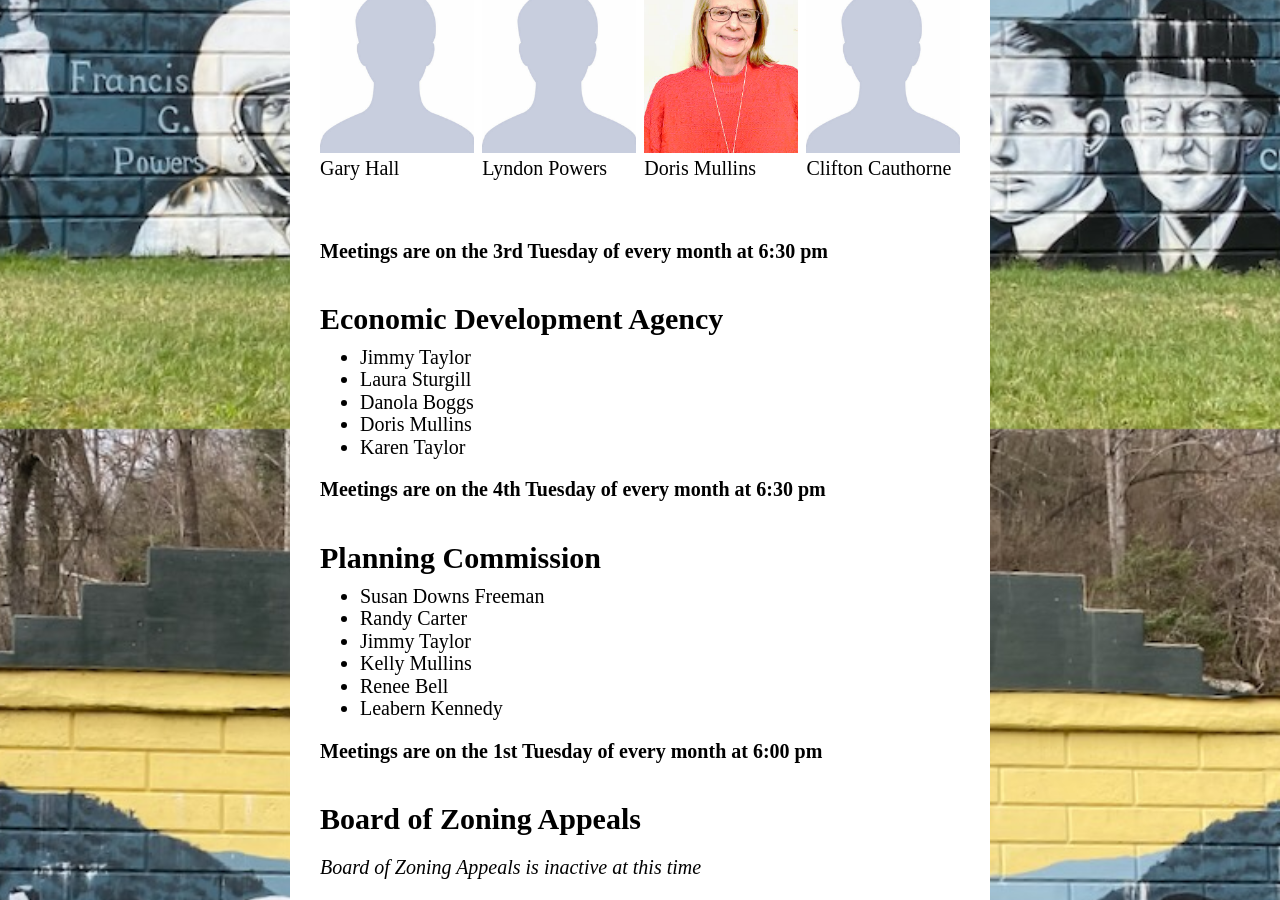
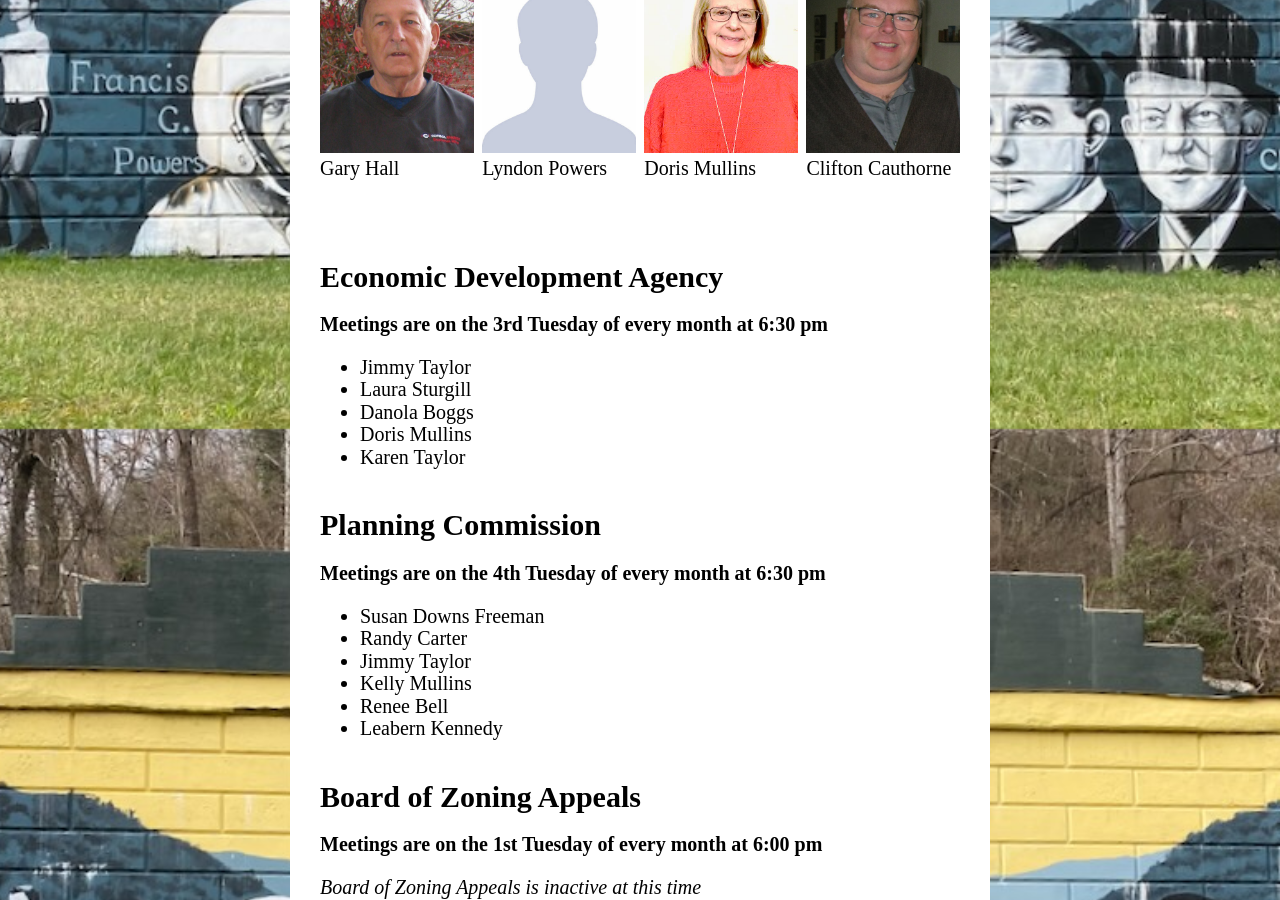
Before and after one commit to poundva/poundva.github.io, a Jekyll site: the page built from index.html, in a window 1280 px wide and 900 px high, scrolled down 1371 px. Built offline with Jekyll 4.4.1, drawn with Linux system fonts in a browser that asks for light colours; some web fonts are replaced; some of the changed text lies outside the part shown.

Commit message:
Content Update

```diff
--- a/index.html
+++ b/index.html
@@ -6,13 +6,13 @@ title: Home
 <p class="contact">Town of Pound<br>
     8422 North River Road<br>
     PO Box 880, Pound, VA 24279<br>
-    276-796-5188..
+    276-796-5188
 </p>
 
 <h1>Town Council</h1>
 <ul id="town-council-list">
     <li id="mayor">
-        <img src="images/placeholder.gif" alt="">
+        <img src="images/mayorjohn.jpg" alt="">
         John Cauthorne, Mayor
     </li>
     <li id="vice-mayor">
@@ -20,7 +20,7 @@ title: Home
         Leabern Kennedy, Vice-Mayor
     </li>
     <li>
-        <img src="images/placeholder.gif" alt="">
+        <img src="images/Gary.JPG" alt="">
         Gary Hall
     </li>
     <li>
@@ -32,12 +32,12 @@ title: Home
         Doris Mullins
     </li>
     <li>
-        <img src="images/placeholder.gif" alt="">
+        <img src="images/Clifton.JPG" alt="">
         Clifton Cauthorne
     </li>
 </ul>
+<h1>Economic Development Agency</h1>
 <p><b>Meetings are on the 3rd Tuesday of every month at 6:30 pm</b></p>
-<h1>Economic Development Agency</h1>
 <ul>
     <li>Jimmy Taylor</li>
     <li>Laura Sturgill</li>
@@ -45,8 +45,8 @@ title: Home
     <li>Doris Mullins</li>
     <li>Karen Taylor</li>
 </ul>
+<h1>Planning Commission</h1>
 <p><b>Meetings are on the 4th Tuesday of every month at 6:30 pm</b></p>
-<h1>Planning Commission</h1>
 <ul>
     <li>Susan Downs Freeman</li>
     <li>Randy Carter</li>
@@ -54,9 +54,10 @@ title: Home
     <li>Kelly Mullins</li>
     <li>Renee Bell</li>
     <li>Leabern Kennedy</li>
-</ul><p><b>Meetings are on the 1st Tuesday of every month at 6:00 pm</b></p>
+</ul>
 
 <h1>Board of Zoning Appeals</h1>
+<p><b>Meetings are on the 1st Tuesday of every month at 6:00 pm</b></p>
 <p><i>Board of Zoning Appeals is inactive at this time</i></p>
 
 
@@ -69,7 +70,12 @@ title: Home
     <li><b>Fire Chief</b>: John Stallard</li>
     <li><b>Rescue Squad Captain</b>: Phil Cantrell, Sr.</li>
     <li><b>Public Works</b>: Bo Yates</li>
+</ul>
 
+<h1>FOIA Officer</h1>
+<ul>
+    <li><b>Leabern Kennedy</b></li>
+    <li><a href="forms/POUND FOIA POSTING updated 2.21.25.pdf">Your FOIA Rights</a></li>
 </ul>
 
 <h1>Other Information</h1>
```
